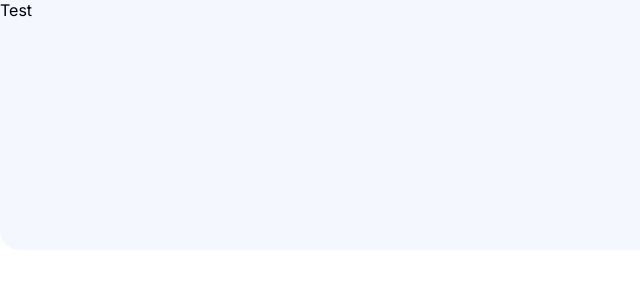
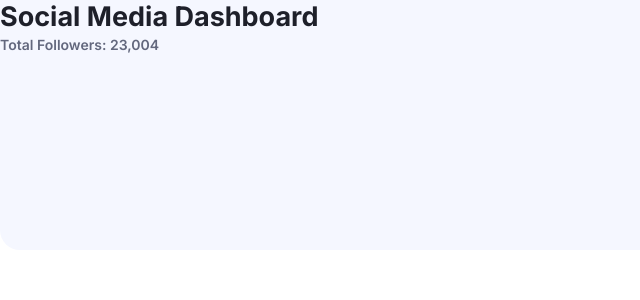
Before and after one commit to alejomejia/social-media-dashboard, a React (Create React App) app: page / in a window 1280 px wide. Shown: the top 300 px of the page, without its empty margins (0-640 px from the left). Built offline with nearby package versions, Linux system fonts and the light colour scheme.

Commit message:
Add Title component

```diff
--- /dev/null
+++ b/src/components/Title/index.js
@@ -0,0 +1,17 @@
+// Importing from packages
+import PropTypes from 'prop-types';
+
+// Importing elements from styles
+import { Root } from './styles';
+
+// Making Container component
+const Title = ({ children }) => {
+  return <Root className="Title">{children}</Root>;
+};
+
+// Adding proptypes to component
+Title.propTypes = {
+  children: PropTypes.node.isRequired,
+};
+
+export default Title;
--- /dev/null
+++ b/src/components/Title/styles.js
@@ -0,0 +1,19 @@
+import styled from 'styled-components';
+
+export const Root = styled.div`
+  & h1 {
+    color: ${(props) => props.theme.colors.textHighlight};
+    font-size: 27px;
+    font-weight: 700;
+    transition: ${(props) => props.theme.transitions('color')};
+  }
+
+  & span {
+    display: inline-block;
+    color: ${(props) => props.theme.colors.text};
+    font-size: 14px;
+    font-weight: 600;
+    margin-top: 3px;
+    transition: ${(props) => props.theme.transitions('color')};
+  }
+`;
--- a/src/views/Dashboard.js
+++ b/src/views/Dashboard.js
@@ -1,7 +1,19 @@
+// Importing components
 import Container from '../components/Container';
+import Title from '../components/Title';
+
+// Importing data
+import FOLLOWERS from '../data/followers.json';
 
 const Dashboard = () => {
-  return <Container>Test</Container>;
+  return (
+    <Container>
+      <Title>
+        <h1>Social Media Dashboard</h1>
+        <span>Total Followers: {FOLLOWERS.total}</span>
+      </Title>
+    </Container>
+  );
 };
 
 export default Dashboard;
```
